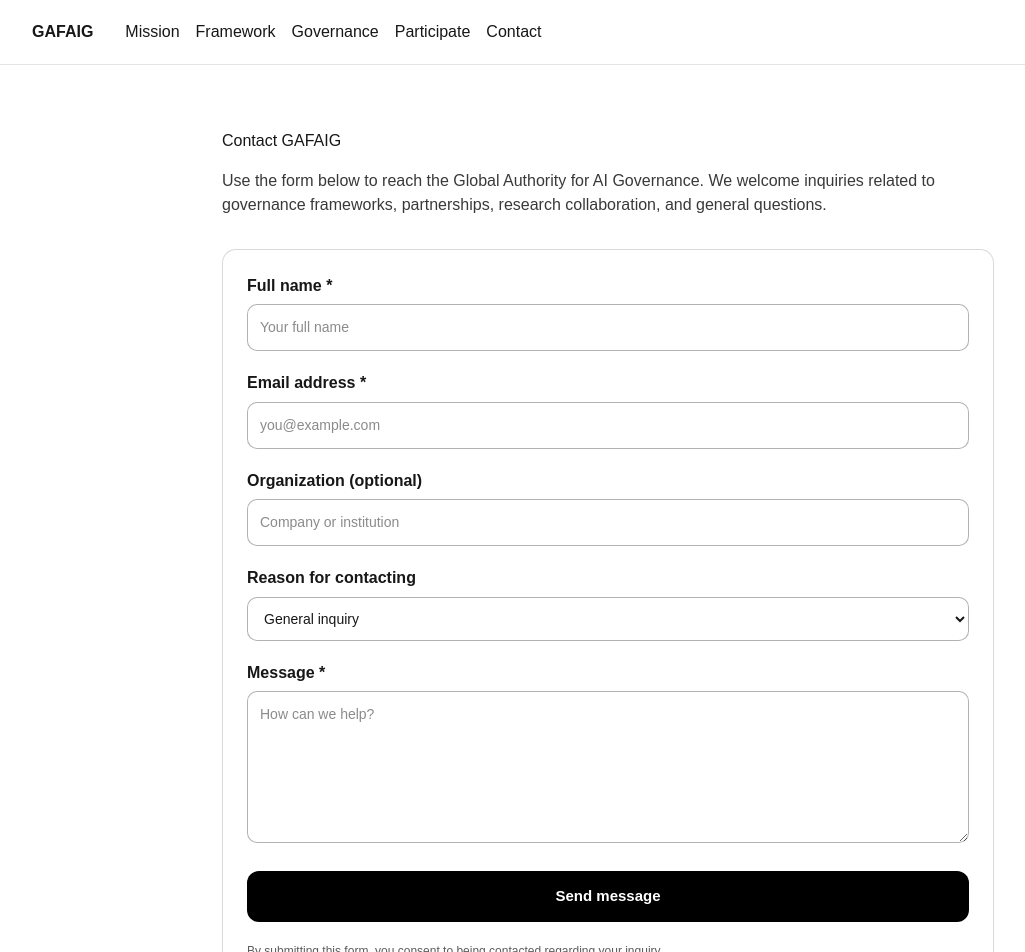
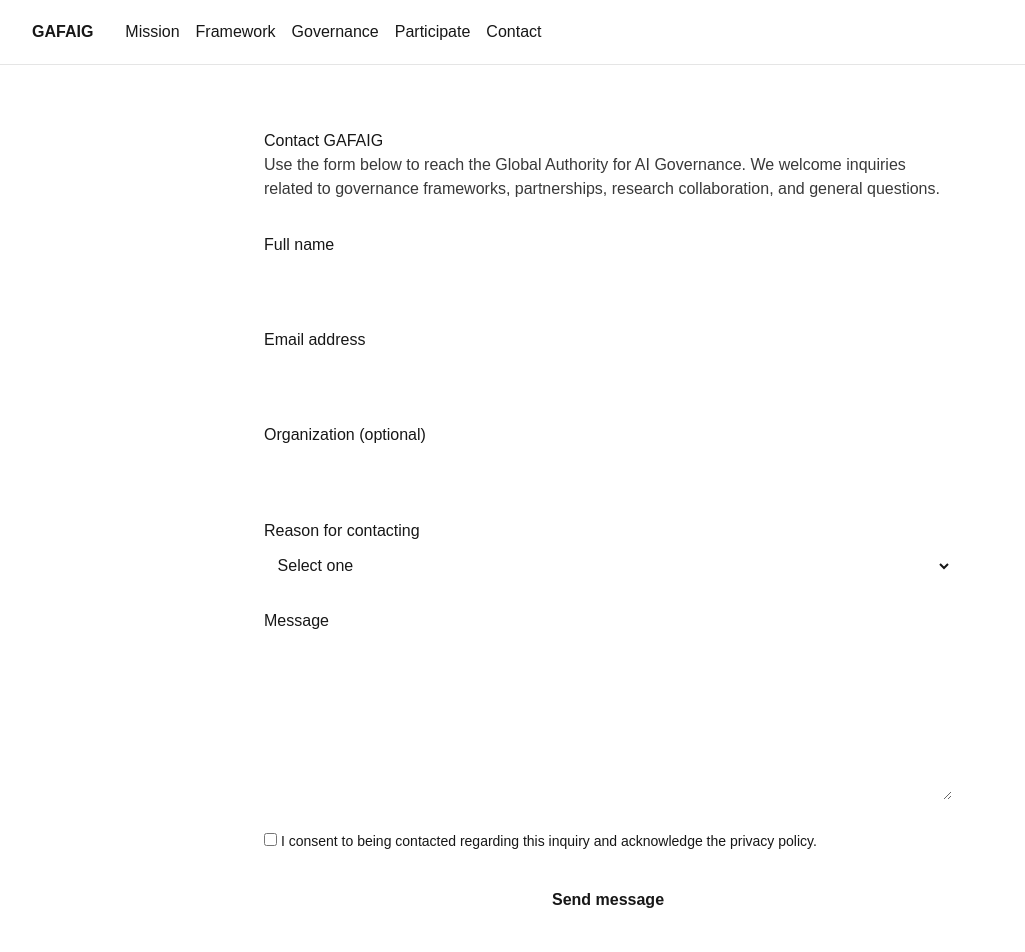
Before and after one commit to GAF2026/gafaig, a Next.js app: page /contact in a window 1280 px wide. Shown: the top 952 px of the page, without its empty margins (32-1057 px from the left). Built offline with nearby package versions, Linux system fonts and the light colour scheme.

Commit message:
Finalize contact form redirect and success state

```diff
--- a/app/contact/page.tsx
+++ b/app/contact/page.tsx
@@ -1,168 +1,145 @@
-import type { Metadata } from "next";
+'use client';
 
-export const metadata: Metadata = {
-  title: "Contact — GAFAIG",
-  description:
-    "Contact GAFAIG to inquire about partnerships, governance initiatives, research collaboration, or general questions.",
-};
+import { useSearchParams } from 'next/navigation';
 
 export default function ContactPage() {
+  const searchParams = useSearchParams();
+  const sent = searchParams.get('sent');
+
   return (
-    <main style={{ padding: "4rem", maxWidth: 900, margin: "0 auto" }}>
+    <main style={{ maxWidth: 720, margin: '0 auto', padding: '4rem 1rem' }}>
       <h1>Contact GAFAIG</h1>
 
-      <p style={{ marginTop: "1rem", marginBottom: "2rem", opacity: 0.85 }}>
+      <p style={{ marginBottom: '2rem', opacity: 0.85 }}>
         Use the form below to reach the Global Authority for AI Governance. We
         welcome inquiries related to governance frameworks, partnerships,
         research collaboration, and general questions.
       </p>
 
+      {sent && (
+        <div
+          style={{
+            background: '#e6fffa',
+            border: '1px solid #38b2ac',
+            color: '#065f5b',
+            padding: '1rem',
+            borderRadius: 6,
+            marginBottom: '2rem',
+            fontWeight: 500,
+          }}
+        >
+          Thank you — your message has been sent successfully.
+        </div>
+      )}
+
       <form
         action="https://formspree.io/f/xnjdgnoy"
         method="POST"
-        style={{
-          display: "grid",
-          gap: "1.25rem",
-          padding: "1.5rem",
-          border: "1px solid rgba(0,0,0,0.15)",
-          borderRadius: 14,
-          background: "#ffffff",
-        }}
+        style={{ display: 'grid', gap: '1.5rem' }}
       >
-        {/* Redirect after successful submission */}
+        {/* Redirect back to GAFAIG with success flag */}
         <input
           type="hidden"
           name="_redirect"
-          value="https://www.gafaig.com/thanks"
+          value="https://www.gafaig.com/contact?sent=1"
         />
 
-        <div style={{ display: "grid", gap: "0.4rem" }}>
-          <label htmlFor="name" style={{ fontWeight: 600 }}>
-            Full name *
-          </label>
+        {/* Full Name */}
+        <div>
+          <label htmlFor="name">Full name</label>
           <input
             id="name"
             name="name"
             type="text"
             required
-            placeholder="Your full name"
-            style={{
-              padding: "0.75rem",
-              borderRadius: 10,
-              border: "1px solid rgba(0,0,0,0.3)",
-              background: "white",
-              fontSize: 14,
-            }}
+            style={inputStyle}
           />
         </div>
 
-        <div style={{ display: "grid", gap: "0.4rem" }}>
-          <label htmlFor="email" style={{ fontWeight: 600 }}>
-            Email address *
-          </label>
+        {/* Email */}
+        <div>
+          <label htmlFor="email">Email address</label>
           <input
             id="email"
             name="email"
             type="email"
             required
-            placeholder="you@example.com"
-            style={{
-              padding: "0.75rem",
-              borderRadius: 10,
-              border: "1px solid rgba(0,0,0,0.3)",
-              background: "white",
-              fontSize: 14,
-            }}
+            style={inputStyle}
           />
         </div>
 
-        <div style={{ display: "grid", gap: "0.4rem" }}>
-          <label htmlFor="organization" style={{ fontWeight: 600 }}>
-            Organization (optional)
-          </label>
+        {/* Organization */}
+        <div>
+          <label htmlFor="organization">Organization (optional)</label>
           <input
             id="organization"
             name="organization"
             type="text"
-            placeholder="Company or institution"
-            style={{
-              padding: "0.75rem",
-              borderRadius: 10,
-              border: "1px solid rgba(0,0,0,0.3)",
-              background: "white",
-              fontSize: 14,
-            }}
+            style={inputStyle}
           />
         </div>
 
-        <div style={{ display: "grid", gap: "0.4rem" }}>
-          <label htmlFor="reason" style={{ fontWeight: 600 }}>
-            Reason for contacting
-          </label>
+        {/* Reason */}
+        <div>
+          <label htmlFor="reason">Reason for contacting</label>
           <select
             id="reason"
             name="reason"
-            defaultValue="General inquiry"
-            style={{
-              padding: "0.75rem",
-              borderRadius: 10,
-              border: "1px solid rgba(0,0,0,0.3)",
-              background: "white",
-              fontSize: 14,
-            }}
+            required
+            style={inputStyle}
           >
-            <option value="General inquiry">General inquiry</option>
-            <option value="Partnership">Partnership</option>
-            <option value="Research collaboration">Research collaboration</option>
-            <option value="Governance input">Governance input</option>
-            <option value="Media / speaking">Media / speaking</option>
-            <option value="Other">Other</option>
+            <option value="">Select one</option>
+            <option value="general">General inquiry</option>
+            <option value="partnership">Partnership</option>
+            <option value="research">Research collaboration</option>
+            <option value="governance">Governance framework</option>
+            <option value="media">Media / press</option>
+            <option value="other">Other</option>
           </select>
         </div>
 
-        <div style={{ display: "grid", gap: "0.4rem" }}>
-          <label htmlFor="message" style={{ fontWeight: 600 }}>
-            Message *
-          </label>
+        {/* Message */}
+        <div>
+          <label htmlFor="message">Message</label>
           <textarea
             id="message"
             name="message"
             rows={6}
             required
-            placeholder="How can we help?"
-            style={{
-              padding: "0.75rem",
-              borderRadius: 10,
-              border: "1px solid rgba(0,0,0,0.3)",
-              background: "white",
-              fontSize: 14,
-              resize: "vertical",
-            }}
+            style={{ ...inputStyle, resize: 'vertical' }}
           />
+        </div>
+
+        {/* Consent */}
+        <div style={{ fontSize: 14 }}>
+          <label>
+            <input type="checkbox" required /> I consent to being contacted
+            regarding this inquiry and acknowledge the privacy policy.
+          </label>
         </div>
 
         <button
           type="submit"
           style={{
-            marginTop: "0.5rem",
-            padding: "0.9rem",
-            borderRadius: 12,
-            border: "none",
-            background: "#000",
-            color: "#fff",
-            fontWeight: 700,
-            fontSize: 15,
-            cursor: "pointer",
+            padding: '0.75rem 1.5rem',
+            fontWeight: 600,
+            cursor: 'pointer',
           }}
         >
           Send message
         </button>
+      </form>
 
-        <p style={{ fontSize: 12, opacity: 0.7 }}>
-          By submitting this form, you consent to being contacted regarding your
-          inquiry.
-        </p>
-      </form>
+      <p style={{ fontSize: 12, opacity: 0.7, marginTop: '2rem' }}>
+        By submitting this form, you consent to being contacted regarding your
+        inquiry.
+      </p>
     </main>
   );
 }
+
+const inputStyle: React.CSSProperties = {
+  width: '100%',
+  padding: '0.6rem',
+  marginTop: '0.25rem',
+};
```
